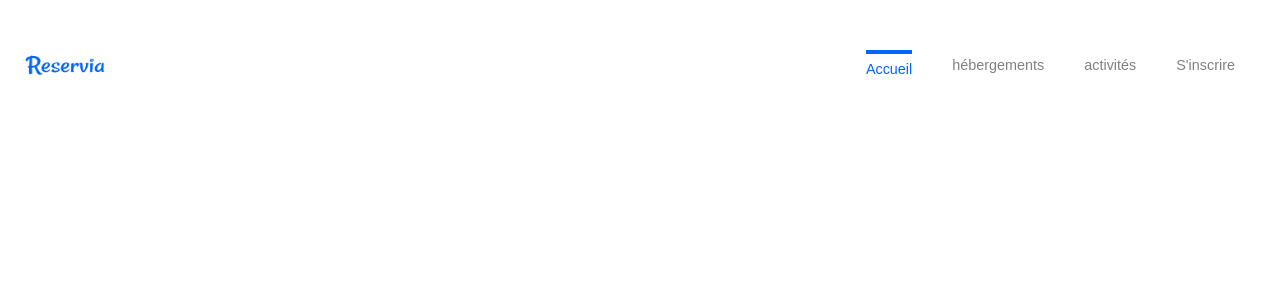
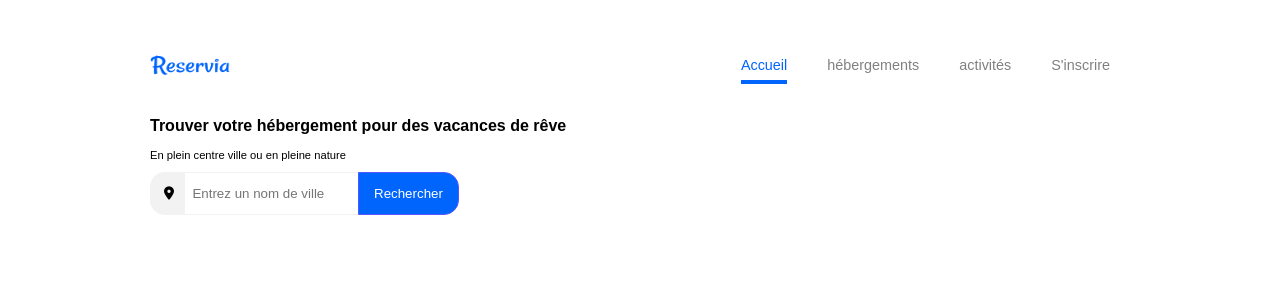
Before and after one commit to Marvinrn/reservia-react, a React (Create React App) app: page / in a window 1280 px wide. Shown: the top 300 px of the page. Built offline with nearby package versions, Linux system fonts and the light colour scheme.

Commit message:
Création de l'input de recherche de ville + bouton map et de recherche
bouton map et de recherche pas encore fonctionnel

```diff
--- a/public/index.html
+++ b/public/index.html
@@ -9,7 +9,8 @@
       name="description"
       content="Web site created using create-react-app"
     />
-    <title>Reservia</title>
+    <script src="https://kit.fontawesome.com/675cdf1a51.js" crossorigin="anonymous" defer></script>
+    <title>Reservia React</title>
   </head>
   <body>
     <noscript>You need to enable JavaScript to run this app.</noscript>
--- a/src/pages/Home.js
+++ b/src/pages/Home.js
@@ -1,13 +1,37 @@
 import React from 'react';
+import { useState } from 'react';
 import Navigation from '../components/Navigation';
 import Logo from '../components/Logo';
+import '../styles/Home.css'
 
 
-const Home = () => {
+function Home(){
+
+    const [inputValue, setInputValue] = useState('')
+
+    function handleInpute(e) {
+        setInputValue(e.target.value)
+    }
+
+
     return (
         <div>
             <Logo />
             <Navigation />
+            <section>
+            <h1>Trouver votre hébergement pour des vacances de rêve</h1>
+            <p>En plein centre ville ou en pleine nature</p>
+            <form method="post" acton="" className="formulaire" >
+                <button className="localisation"><i className="fas fa-map-marker-alt"></i></button>
+                <input
+                type="text"
+                value={inputValue}
+                placeholder="  Entrez un nom de ville"
+                onChange={handleInpute}>
+                </input>
+                <button className="searchBtn"><span>Rechercher</span> </button>
+            </form>
+            </section>
         </div>
     );
 };
--- a/src/styles/App.css
+++ b/src/styles/App.css
@@ -13,6 +13,10 @@ body
 
 .blocPage
 {
-	width: calc(100% - 50px);
+	width: calc(100% - 300px);
 	margin: auto;
 }
+
+h1{
+	font-size: 1em;
+}
--- /dev/null
+++ b/src/styles/Home.css
@@ -0,0 +1,38 @@
+p
+{
+    font-size: 0.7em;
+}
+
+form
+{
+	padding: 0;
+	margin-bottom: 30px;
+}
+
+.localisation
+{
+	background-color: #F2F2F2;
+	border: 1px solid rgba(243, 243, 243, 0.938);
+	border-top-left-radius: 15px;
+	border-bottom-left-radius: 15px;
+	padding: 13px;
+}
+
+input
+{
+	border: 1px solid #F2F2F2;
+	border-right: none;
+	padding: 13px 0;
+	margin-left: -4px;
+	margin-right: -4px;
+}
+
+.searchBtn
+{
+	background-color: #0065FC;
+	border: 1px solid rgb(87, 87, 255);
+	border-top-right-radius: 15px;
+	border-bottom-right-radius: 15px;
+	color: white;
+	padding: 13px 15px;
+}
--- a/src/styles/Navigation.css
+++ b/src/styles/Navigation.css
@@ -16,5 +16,5 @@
 .banner .nav-active
 {
 	color: #0065FC;
-	border-top: #0065FC solid 4px;
+	border-bottom: #0065FC solid 4px;
 }
```
